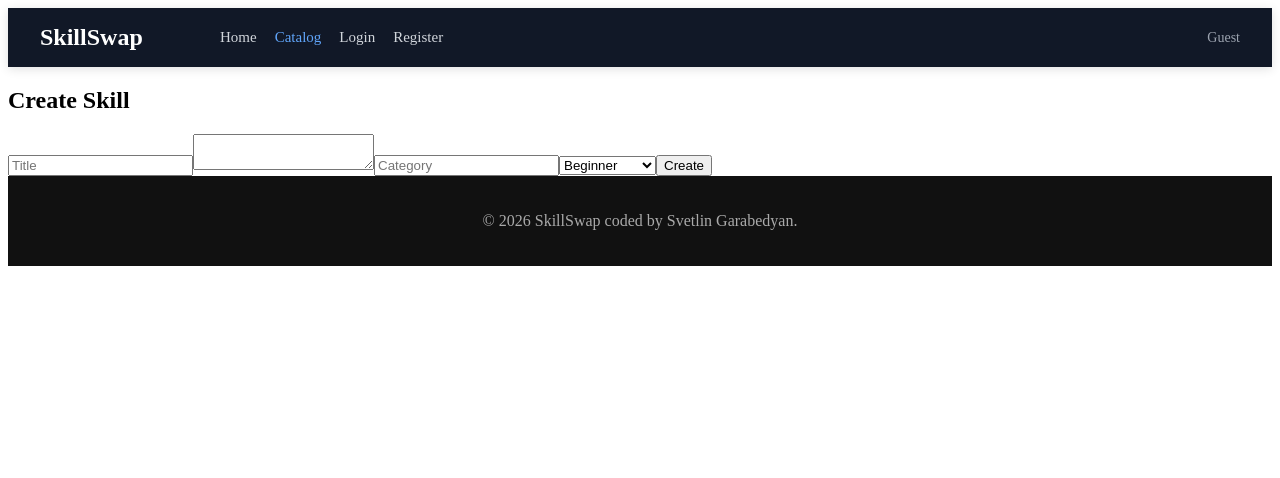
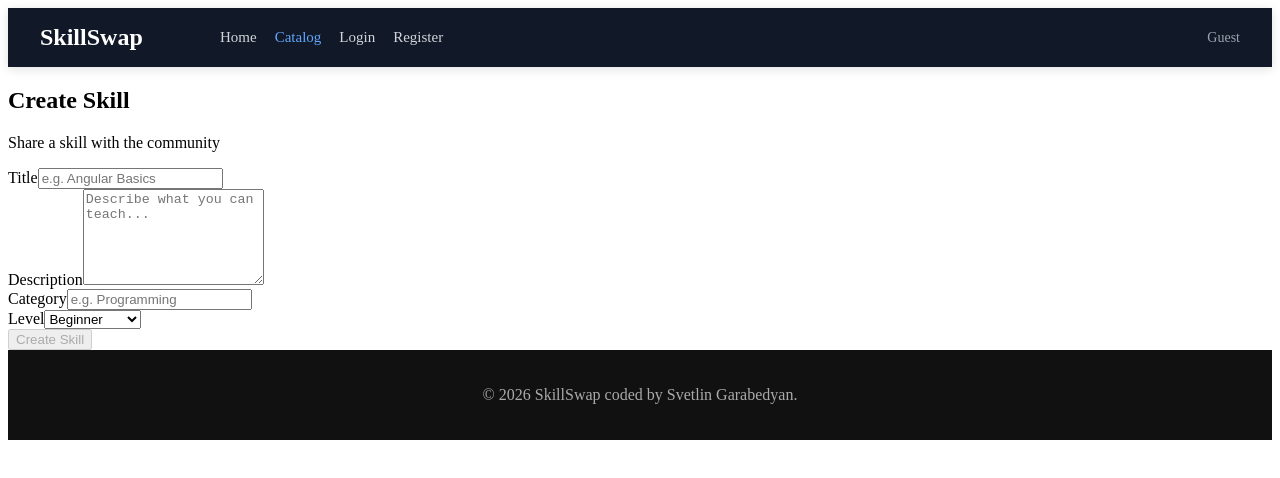
Before and after one commit to SvetlinGG/SkillSwap, an Angular app in the folder client/: page /skills/create in a window 1280 px wide. Shown: the top 478 px of the page. Built offline with nearby package versions, Linux system fonts and the light colour scheme.

Commit message:
setup skill create html and component file

```diff
--- a/client/src/app/features/skills/pages/skill-create/skill-create.component.html
+++ b/client/src/app/features/skills/pages/skill-create/skill-create.component.html
@@ -1,15 +1,73 @@
-<h2>Create Skill</h2>
+<section class="skill-form-page">
+  <div class="skill-form-card">
+    <h2>Create Skill</h2>
+    <p class="subtitle">Share a skill with the community</p>
 
-<form (ngSubmit)="submit()">
-  <input [(ngModel)]="skill.title" name="title" placeholder="Title" required />
-  <textarea [(ngModel)]="skill.description" name="description"></textarea>
-  <input [(ngModel)]="skill.category" name="category" placeholder="Category" />
+    <form [formGroup]="createForm" (ngSubmit)="submit()">
+      <div class="form-group">
+        <label for="title">Title</label>
+        <input
+          id="title"
+          type="text"
+          formControlName="title"
+          placeholder="e.g. Angular Basics"
+        />
+        @if (title?.touched && title?.errors?.['required']) {
+          <p class="error">Title is required.</p>
+        }
+        @if (title?.touched && title?.errors?.['minlength']) {
+          <p class="error">Title must be at least 3 characters long.</p>
+        }
+      </div>
 
-  <select [(ngModel)]="skill.level" name="level">
-    <option>Beginner</option>
-    <option>Intermediate</option>
-    <option>Advanced</option>
-  </select>
+      <div class="form-group">
+        <label for="description">Description</label>
+        <textarea
+          id="description"
+          rows="6"
+          formControlName="description"
+          placeholder="Describe what you can teach..."
+        ></textarea>
+        @if (description?.touched && description?.errors?.['required']) {
+          <p class="error">Description is required.</p>
+        }
+        @if (description?.touched && description?.errors?.['minlength']) {
+          <p class="error">Description must be at least 10 characters long.</p>
+        }
+      </div>
 
-  <button type="submit">Create</button>
-</form>
+      <div class="form-group">
+        <label for="category">Category</label>
+        <input
+          id="category"
+          type="text"
+          formControlName="category"
+          placeholder="e.g. Programming"
+        />
+        @if (category?.touched && category?.errors?.['required']) {
+          <p class="error">Category is required.</p>
+        }
+      </div>
+
+      <div class="form-group">
+        <label for="level">Level</label>
+        <select id="level" formControlName="level">
+          <option value="Beginner">Beginner</option>
+          <option value="Intermediate">Intermediate</option>
+          <option value="Advanced">Advanced</option>
+        </select>
+        @if (level?.touched && level?.errors?.['required']) {
+          <p class="error">Level is required.</p>
+        }
+      </div>
+
+      @if (errorMessage()) {
+        <p class="server-error">{{ errorMessage() }}</p>
+      }
+
+      <button type="submit" [disabled]="createForm.invalid || isSubmitting()">
+        {{ isSubmitting() ? 'Creating...' : 'Create Skill' }}
+      </button>
+    </form>
+  </div>
+</section>
--- a/client/src/app/features/skills/pages/skill-create/skill-create.component.ts
+++ b/client/src/app/features/skills/pages/skill-create/skill-create.component.ts
@@ -1,36 +1,73 @@
-import { Component } from '@angular/core';
-import { FormsModule } from '@angular/forms';
+import { Component, inject, signal } from '@angular/core';
+import { FormBuilder, ReactiveFormsModule, Validators } from '@angular/forms';
 import { SkillsService } from '../../services/skills.service';
-import { Router } from '@angular/router';
-import { CommonModule } from '@angular/common';
+import { Router, RouterLink } from '@angular/router';
 
 
 @Component({
   selector: 'app-skill-create',
   standalone: true,
-  imports: [FormsModule, CommonModule],
+  imports: [ReactiveFormsModule, RouterLink],
   templateUrl: './skill-create.component.html',
   styleUrl: './skill-create.component.css'
 })
 export class SkillCreateComponent {
 
-  skill = {
-    title: '',
-    description: '',
-    category: '',
-    level: 'Beginner',
-  };
-  constructor(
-    private skillsService: SkillsService,
-    private router: Router
-  ) {}
+  private fb = inject(FormBuilder);
+  private skillsService = inject(SkillsService);
+  private router = inject(Router);
 
-  submit(): void{
-    this.skillsService.createSkill(this.skill as any).subscribe({
+  errorMessage = signal('');
+  isSubmitting = signal(false);
+
+  createForm = this.fb.group({
+    title: ['', [Validators.required, Validators.minLength(3)]],
+    description: ['', [Validators.required, Validators.minLength(10)]],
+    category: ['', [Validators.required]],
+    level: ['Beginner', [Validators.required]]
+  });
+
+  get title() {
+    return this.createForm.get('title');
+  }
+
+  get description() {
+    return this.createForm.get('description');
+  }
+
+  get category() {
+    return this.createForm.get('category');
+  }
+
+  get level() {
+    return this.createForm.get('level');
+  }
+
+  submit(): void {
+    if (this.createForm.invalid) {
+      this.createForm.markAllAsTouched();
+      return;
+    }
+
+    this.errorMessage.set('');
+    this.isSubmitting.set(true);
+
+    const skillData = this.createForm.getRawValue();
+
+    this.skillsService.createSkill({
+      title: skillData.title || '',
+      description: skillData.description || '',
+      category: skillData.category || '',
+      level: (skillData.level as 'Beginner' | 'Intermediate' | 'Advanced') || 'Beginner'
+    }).subscribe({
       next: (createdSkill) => {
+        this.isSubmitting.set(false);
         this.router.navigate(['/skills', createdSkill._id]);
       },
-      error: (err) => alert(err.error?.message || 'Failed to create skill')
+      error: (err) => {
+        this.isSubmitting.set(false);
+        this.errorMessage.set(err?.error?.message || 'Failed to create skill');
+      }
     });
   }
 }
```
